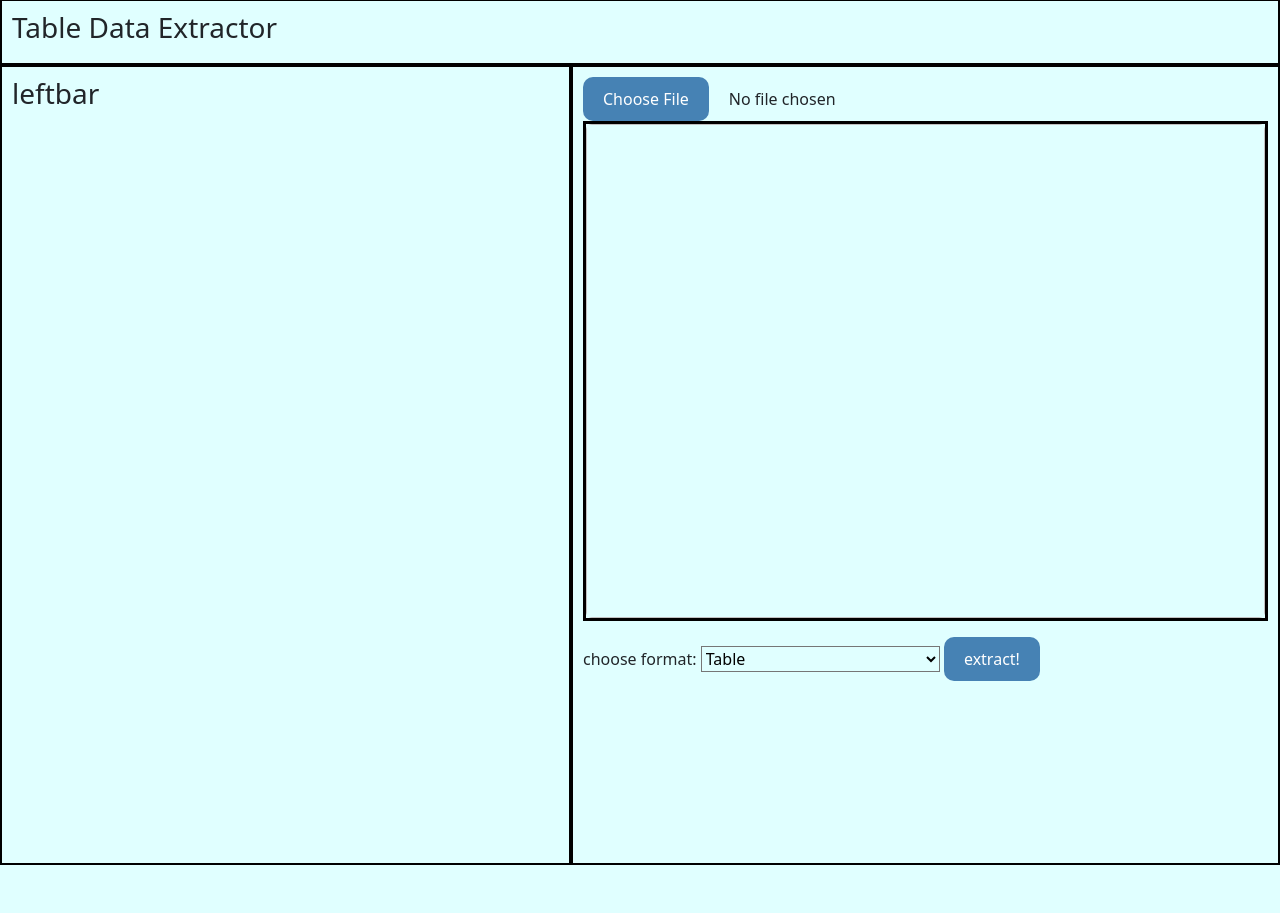
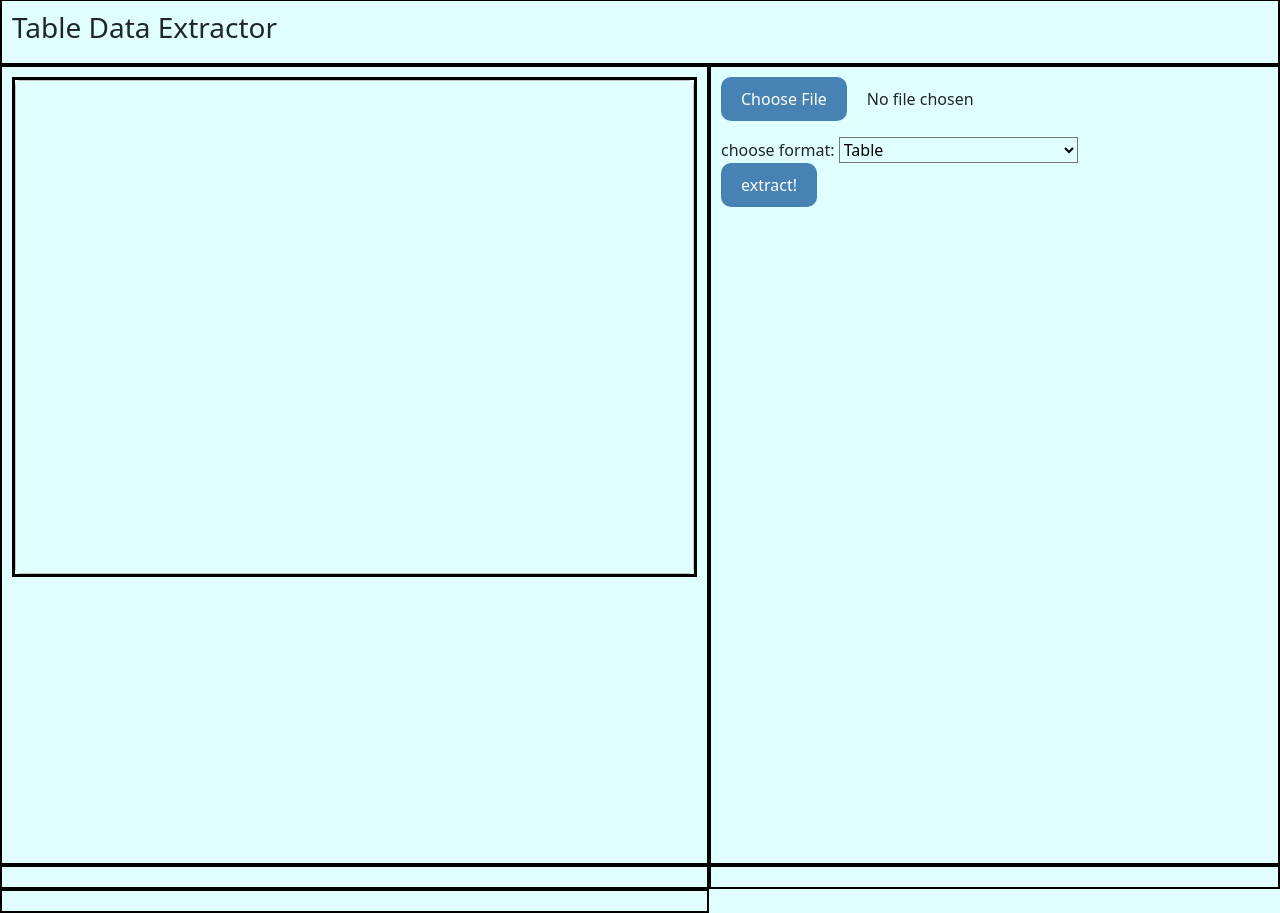
Before and after one commit to Jadetawat/flask, a Flask app: page / in a window 1280 px wide. Shown: the part 51-964 px from the top of the page. Before the commit the page ends 916 px from the top, so only its background shows below. Run offline with Flask 3, Linux system fonts and the light colour scheme.

Commit message:
Update index.html

```diff
--- a/templates/index.html
+++ b/templates/index.html
@@ -15,36 +15,50 @@
         <header class="page-header content">
             <h3>Table Data Extractor</h3>
         </header>
-        <div class="page-main content">
+        <div class="page-l_main content">
 
             <form method="POST" enctype="multipart/form-data">
                 <div class="mb-3">
-                    <div><input type="file" id="file" name="file" accept="image/jpeg,image/png,application/pdf" /></div>
+
                     <div class="fill"><img id="previewImg" class="img-fluid rounded"></div>
                 </div>
+            </form>
+        </div>
 
-                <label>choose format:</label>
+        <div class="page-r_main content">
+            <div class="mb-3">
+                <input type="file" id="file" name="file" accept="image/jpeg,image/png,application/pdf" />
+            </div>
+            <div class="select_color">
+                <label>choose format:
                     <select name="format" id="format">
                         <option value="table">Table</option>
                         <option value="sale_order">Sale order (bangkok clothier)</option>
                         <option value="invoice">Invoice (vertex trading)</option>
                         <option value="receipt">Receipt (vertex trading)</option>
                     </select>
-
+                </label>
+            </div>
+            <div>
                 <button class="button" id="extract" onclick="loading()" name="summit_button">extract!</button>
                 <p id="load"></p>
-
-            </form>
             </div>
-
-        <div class="page-leftbar content">
-            <h3>leftbar</h3>
         </div>
+        <div class="page-leftbar content"></div>
+        <div class="page-rightbar content"></div>
+        <div class="page-footer content"></div>
     </div>
 
     <script>
         function loading() {
+
+            if (document.getElementById("file").files.length == 0) {
+                console.log("no files selected");
+            }
+            else{
                 document.getElementById("load").innerHTML = "loading...";
+            }
+
         }
 
         let imgInput = document.querySelector("#file")
```
Lines whose indentation alone changed are shown as unchanged.
